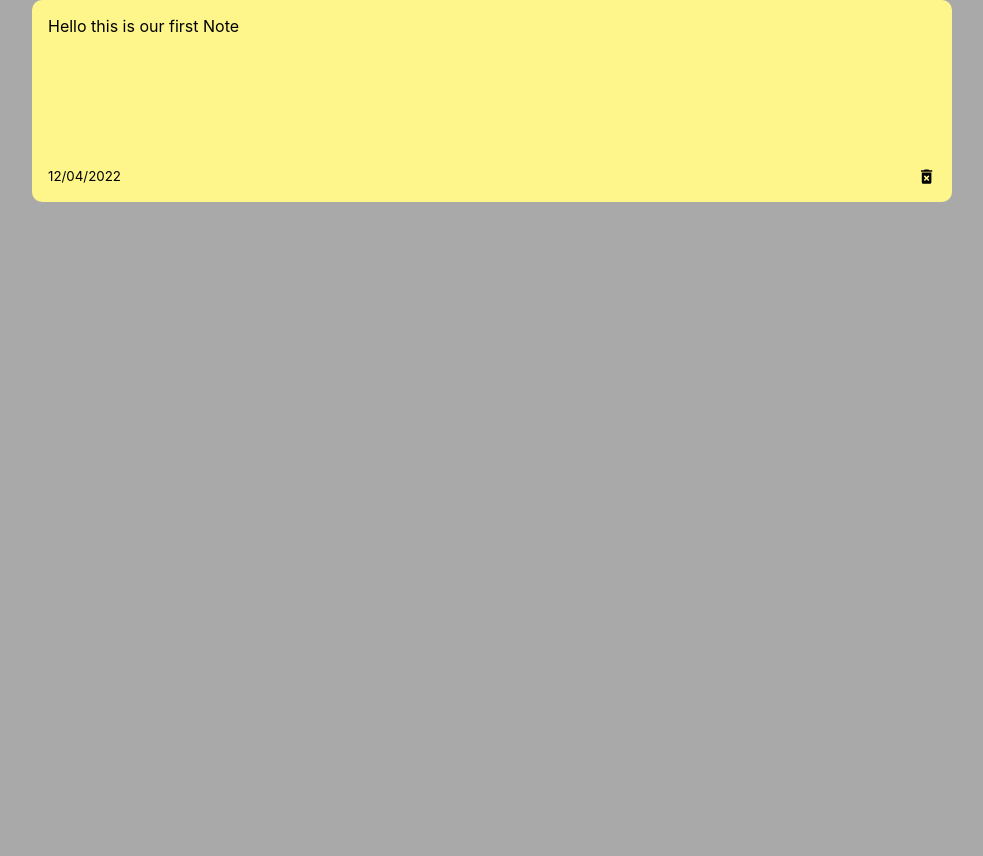
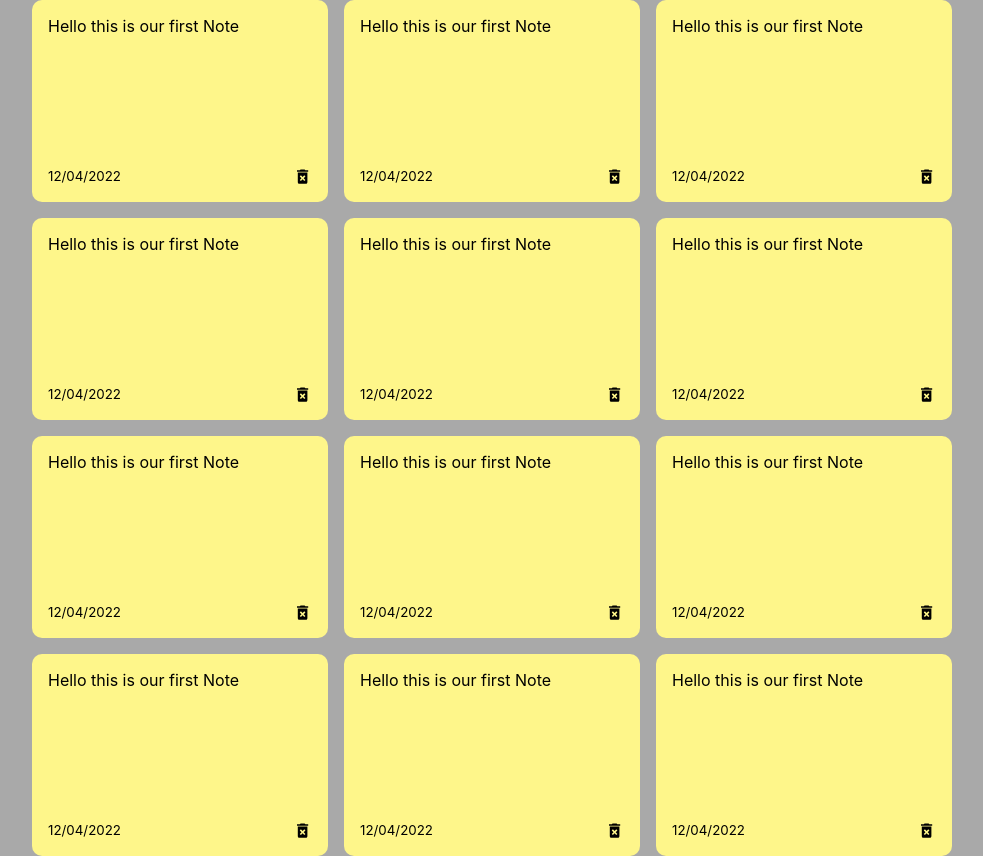
Before and after one commit to aneesh072/note-taking-React, a React (Create React App) app: page / in a window 1280 px wide. Shown: the whole page, without its empty margins (148-1131 px from the left). Before the commit the page ends 800 px from the top, so only its background shows below. Built offline with nearby package versions, Linux system fonts and the light colour scheme.

Commit message:
adding card

```diff
--- a/src/components/NotesList.jsx
+++ b/src/components/NotesList.jsx
@@ -5,6 +5,18 @@ const NotesList = () => {
   return (
     <div className="notes-list">
       <Note />
+      <Note />
+      <Note />
+      <Note />
+      <Note />
+      <Note />
+      <Note />
+      <Note />
+      <Note />
+      <Note />
+      <Note />
+      <Note />
+
     </div>
   );
 };
```
